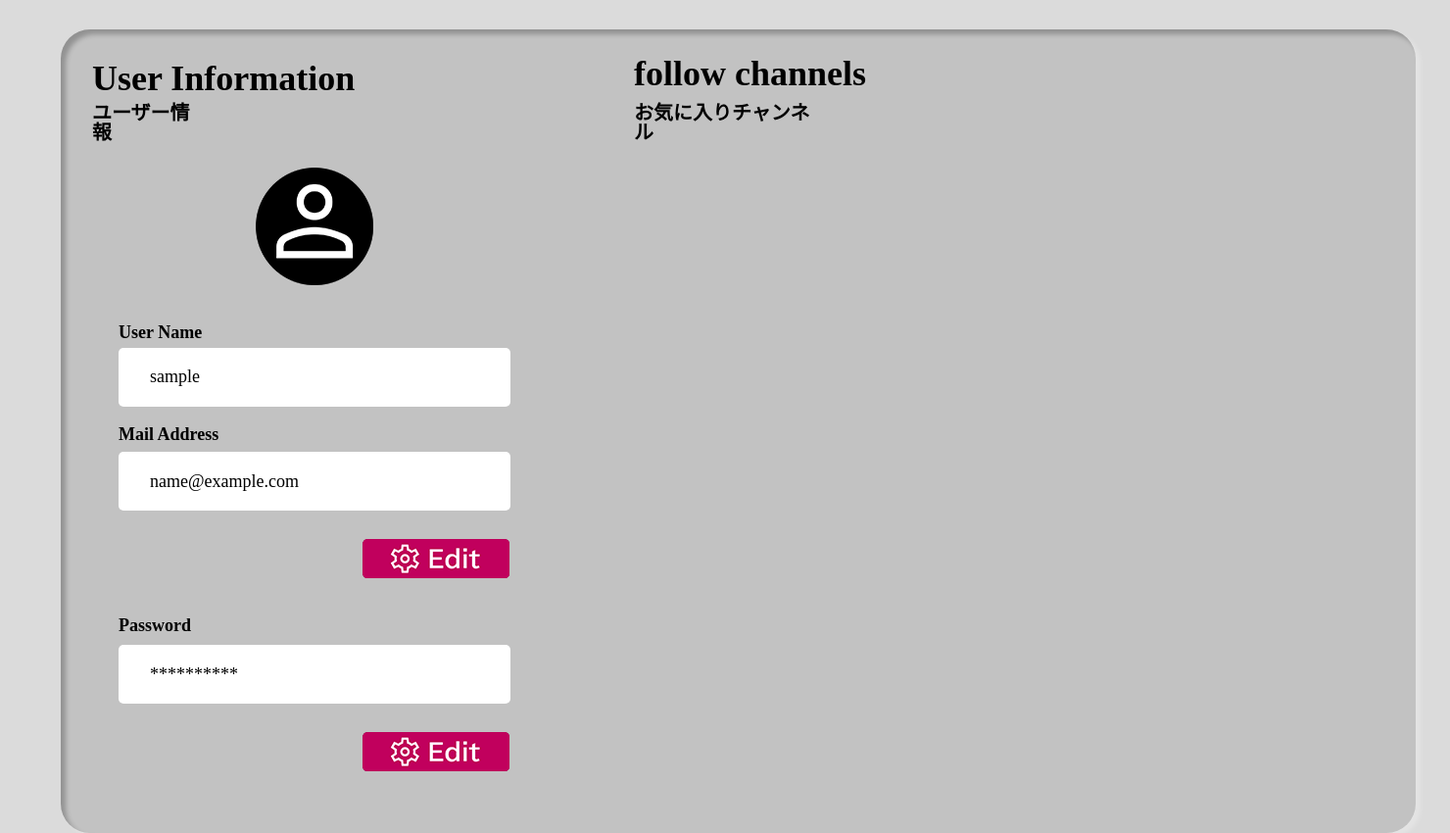
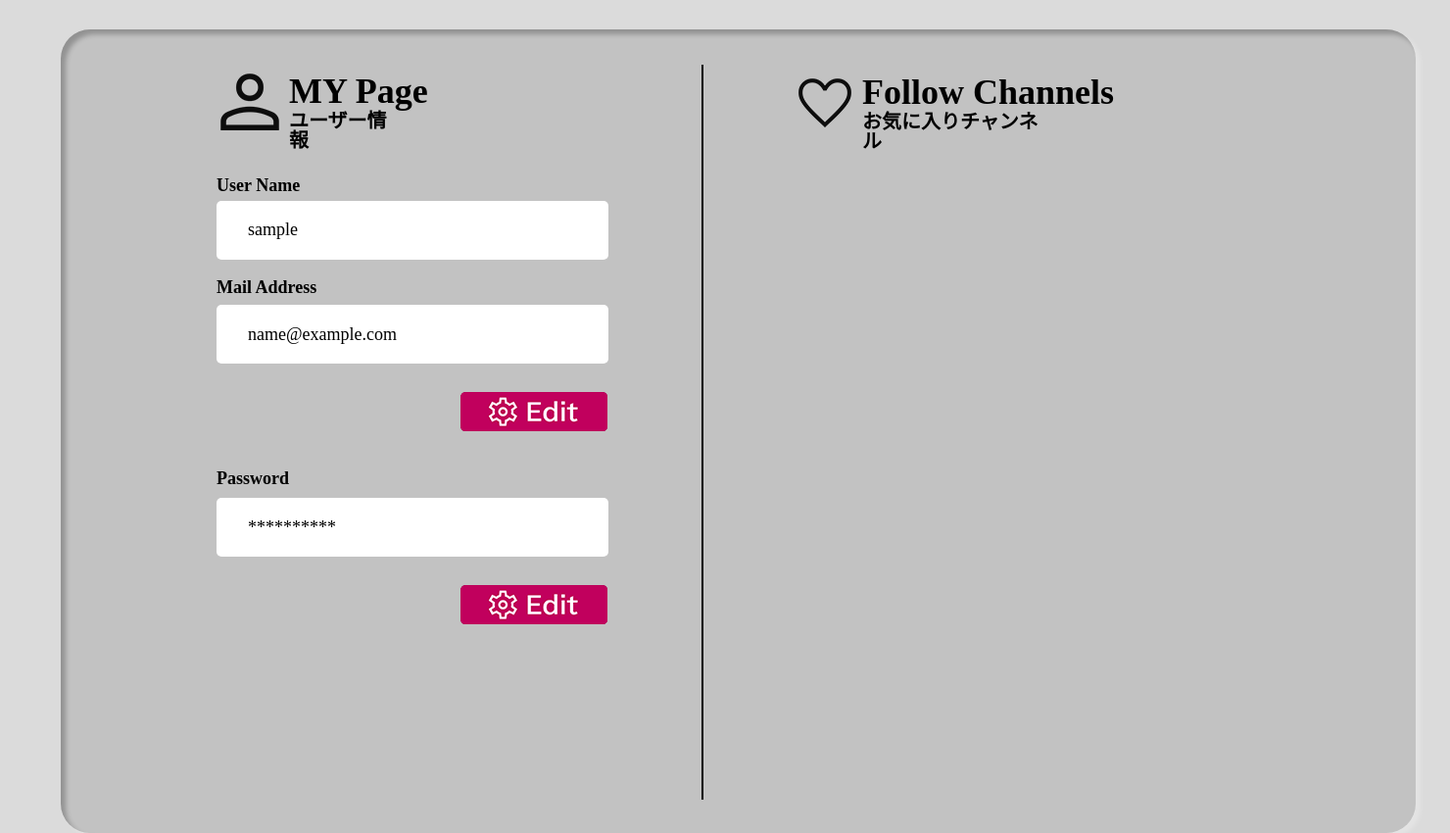
Before and after one commit to HuckathonteamD/chat-app, a Flask app: page /my_page in a window 1480 px wide. Shown: the part 100-950 px from the top of the page at 98% size. Run offline with Flask 2, Linux system fonts and the light colour scheme; the visitor is signed in with stand-in values (Sample User, id 1); data that the repository does not hold is empty.

Commit message:
mypageの修正、各所のカーソル変更

```diff
--- a/static/css/modal.css
+++ b/static/css/modal.css
@@ -183,6 +183,7 @@
   letter-spacing: -0.02em;
   color: #000000;
   overflow: auto;
+  cursor: default;
 }
 
 .reaction-all {
@@ -247,6 +248,7 @@
   line-height: 24px;
   letter-spacing: -0.02em;
   color: #000000;
+  cursor: default;
 }
 
 /* キャンセルボタン */
@@ -330,6 +332,7 @@
   line-height: 24px;
   letter-spacing: -0.02em;
   color: #000000;
+  cursor: default;
 }
 
 /* キャンセルボタン */
@@ -400,6 +403,7 @@
   /* 文字の間の指定 */
   letter-spacing: -0.02em;
   color: #000000;
+  cursor: default;
 }
 
 /* キャンセルボタン */
@@ -470,6 +474,7 @@
   /* 文字の間の指定 */
   letter-spacing: -0.02em;
   color: #000000;
+  cursor: default;
 }
 
 /* キャンセルボタン */
@@ -552,6 +557,7 @@
   /* 文字の間の指定 */
   letter-spacing: -0.02em;
   color: #000000;
+  cursor: default;
 }
 
 /* キャンセルボタン */
@@ -634,6 +640,7 @@
   /* 文字の間の指定 */
   letter-spacing: -0.02em;
   color: #000000;
+  cursor: default;
 }
 
 .channel-name-input{
@@ -771,6 +778,7 @@
   letter-spacing: -0.02em;
   color: #000000;
   overflow: auto;
+  cursor: default;
 }
 
 .message-form-input{
@@ -884,6 +892,7 @@
   letter-spacing: -0.02em;
   color: #000000;
   overflow: auto;
+  cursor: default;
 }
 
 .user-name-input{
@@ -1040,6 +1049,7 @@
   letter-spacing: -0.02em;
   color: #000000;
   overflow: auto;
+  cursor: default;
 }
 
 .old-password{
--- a/static/css/my_page.css
+++ b/static/css/my_page.css
@@ -86,12 +86,13 @@ nav ul li {
     border-radius: 30px;
 }
 
+/* ユーザー情報 */
 .user-info{
     position: absolute;
-    width: 351px;
+    width: 247px;
     height: 37px;
-    left: 94px;
-    top: 162px;
+    left: 295px;
+    top: 175px;
 
     font-family: 'BIZ UDPGothic';
     font-style: normal;
@@ -99,13 +100,14 @@ nav ul li {
     font-size: 36px;
     line-height: 36px;
     color: #000000;
+    cursor: default;
 }
 .user-info-japanese{
     position: absolute;
     width: 119px;
     height: 20px;
-    left: 94px;
-    top: 205px;
+    left: 295px;
+    top: 213px;
 
     font-family: 'BIZ UDPGothic';
     font-style: normal;
@@ -114,96 +116,23 @@ nav ul li {
     line-height: 20px;
     /* ボックスの高さと同一 */
     color: #000000;
-}
-.follow-channels{
-    position: absolute;
-    width: 337px;
-    height: 37px;
-    left: 647px;
-    top: 157px;
-
-    font-family: 'BIZ UDPGothic';
-    font-style: normal;
-    font-weight: 700;
-    font-size: 36px;
-    line-height: 36px;
-
-    color: #000000;
-}
-.follow-channels-japanese{
-    position: absolute;
-    width: 192px;
-    height: 20px;
-    left: 647px;
-    top: 205px;
-
-    font-family: 'BIZ UDPGothic';
-    font-style: normal;
-    font-weight: 700;
-    font-size: 20px;
-    line-height: 20px;
-    /* ボックスの高さと同一 */
-    color: #000000;
+    cursor: default;
 }
 
-.user-icon{
+.mypage-icon {
     position: absolute;
-    width: 120px;
-    height: 120px;
-    left: 261px;
-    top: 271px;
+    width: 90px;
+    height: 90px;
+    left: 225px;
+    top: 175px;
 }
 
 .user-name{
     position: absolute;
     width: 111px;
     height: 18px;
-    left: 121px;
-    top: 420px;
-
-    font-family: 'BIZ UDPGothic';
-    font-style: normal;
-    font-weight: 700;
-    font-size: 18px;
-    line-height: 18px;
-    /* ボックスの高さと同一 */
-
-    color: #000000;
-
-}
-.user-name-box{
-    position: absolute;
-    width: 400px;
-    height: 60px;
-    left: 121px;
-    top: 455px;
-
-    background: #FFFFFF;
-    border-radius: 5px;
-}
-#db-user-name{
-    position: absolute;
-    width: 119px;
-    height: 18px;
-    left: 153px;
-    top: 475px;
-
-    font-family: 'BIZ UDPGothic';
-    font-style: normal;
-    font-weight: 400;
-    font-size: 18px;
-    line-height: 18px;
-    /* ボックスの高さと同一 */
-
-    color: #000000;
-}
-
-.mail-address{
-    position: absolute;
-    width: 131px;
-    height: 18px;
-    left: 121px;
-    top: 534px;
+    left: 221px;
+    top: 270px;
 
     font-family: 'BIZ UDPGothic';
     font-style: normal;
@@ -212,25 +141,27 @@ nav ul li {
     line-height: 18px;
     /* ボックスの高さと同一 */
     color: #000000;
+    cursor: default;
 }
 
-.mail-address-box{
+.user-name-box{
     position: absolute;
     width: 400px;
     height: 60px;
-    left: 121px;
-    top: 561px;
+    left: 221px;
+    top: 305px;
 
     background: #FFFFFF;
     border-radius: 5px;
+    cursor: default;
 }
 
-#db-email{
+#db-user-name{
     position: absolute;
-    width: 160px;
+    width: 119px;
     height: 18px;
-    left: 153px;
-    top: 582px;
+    left: 253px;
+    top: 325px;
 
     font-family: 'BIZ UDPGothic';
     font-style: normal;
@@ -239,7 +170,55 @@ nav ul li {
     line-height: 18px;
     /* ボックスの高さと同一 */
     color: #000000;
+    cursor: default;
 }
+
+.mail-address{
+    position: absolute;
+    width: 131px;
+    height: 18px;
+    left: 221px;
+    top: 384px;
+
+    font-family: 'BIZ UDPGothic';
+    font-style: normal;
+    font-weight: 700;
+    font-size: 18px;
+    line-height: 18px;
+    /* ボックスの高さと同一 */
+    color: #000000;
+    cursor: default;
+}
+
+.mail-address-box{
+    position: absolute;
+    width: 400px;
+    height: 60px;
+    left: 221px;
+    top: 411px;
+
+    background: #FFFFFF;
+    border-radius: 5px;
+    cursor: default;
+}
+
+#db-email{
+    position: absolute;
+    width: 160px;
+    height: 18px;
+    left: 253px;
+    top: 432px;
+
+    font-family: 'BIZ UDPGothic';
+    font-style: normal;
+    font-weight: 400;
+    font-size: 18px;
+    line-height: 18px;
+    /* ボックスの高さと同一 */
+    color: #000000;
+    cursor: default;
+}
+
 #update-name-email-btn{
     margin: 0 auto;
     display: block;
@@ -250,9 +229,10 @@ nav ul li {
     position: absolute;
         /* width: 180px;
         height: 40px; */
-    left: 370px;
-    top: 650px;
+    left: 470px;
+    top: 500px;
     display: block;
+    transition: all 0.25s;
 }
 #update-name-email-btn:hover img:nth-of-type(2){
     opacity: 0;
@@ -262,8 +242,8 @@ nav ul li {
     position: absolute;
     width: 98px;
     height: 18px;
-    left: 121px;
-    top: 729px;
+    left: 221px;
+    top: 579px;
 
     font-family: 'BIZ UDPGothic';
     font-style: normal;
@@ -272,23 +252,25 @@ nav ul li {
     line-height: 18px;
     /* ボックスの高さと同一 */
     color: #000000;
+    cursor: default;
 }
 .password-box{
     position: absolute;
     width: 400px;
     height: 60px;
-    left: 121px;
-    top: 758px;
+    left: 221px;
+    top: 608px;
 
     background: #FFFFFF;
     border-radius: 5px;
+    cursor: default;
 }
 .password-txt{
     position: absolute;
     width: 153px;
     height: 18px;
-    left: 153px;
-    top: 779px;
+    left: 253px;
+    top: 629px;
 
     font-family: 'BIZ UDPGothic';
     font-style: normal;
@@ -297,6 +279,7 @@ nav ul li {
     line-height: 18px;
     /* ボックスの高さと同一 */
     color: #000000;
+    cursor: default;
 }
 #update-password-btn{
     margin: 0 auto;
@@ -308,19 +291,73 @@ nav ul li {
     position: absolute;
     /* width: 180px;
     height: 40px; */
-    left: 370px;
-    top: 847px;
+    left: 470px;
+    top: 697px;
     display: block;
+    transition: all 0.25s;
 }
 #update-password-btn:hover img:nth-of-type(2){
     opacity: 0;
 }
 
+/* mypageとフォローチャンネルの区切り */
+.centerLine {
+    position: absolute;
+    width: 750px;
+    height: 0px;
+    left: 280px;
+    top: 410px;
+    border: 1px solid #000000;
+    transform: rotate(90deg);
+    background-color: #000000;
+  }
+
+  /* フォローチャンネル */
+.follow-channels{
+    position: absolute;
+    width: 337px;
+    height: 37px;
+    left: 880px;
+    top: 176px;
+
+    font-family: 'BIZ UDPGothic';
+    font-style: normal;
+    font-weight: 700;
+    font-size: 36px;
+    line-height: 36px;
+    color: #000000;
+    cursor: default;
+}
+.follow-channels-japanese{
+    position: absolute;
+    width: 192px;
+    height: 20px;
+    left: 880px;
+    top: 214px;
+
+    font-family: 'BIZ UDPGothic';
+    font-style: normal;
+    font-weight: 700;
+    font-size: 20px;
+    line-height: 20px;
+    /* ボックスの高さと同一 */
+    color: #000000;
+    cursor: default;
+}
+
+.follow-channels-icon {
+    position: absolute;
+    width: 90px;
+    height: 90px;
+    left: 815px;
+    top: 180px;
+}
+
 .channel-scroll{
     position: absolute;
-    width: 735px;
+    width: 685px;
     height: 630px;
-    left: 665px;
+    left: 725px;
     top: 270px;
     border: none;
     overflow-y: scroll;
@@ -347,6 +384,7 @@ nav ul li {
 
     border: none;
     background: transparent;
+    cursor: pointer;
 }
 .follow-channel-name{
     position: absolute;
@@ -360,9 +398,14 @@ nav ul li {
     line-height: 24px;
 
     color: #000000;
-    text-decoration: none
+    text-decoration: none;
+    transition: all 0.25s;
+}
 
+.follow-channel-name:hover {
+    color:#870041;
 }
+
 .follow-channel-abstract{
     position: absolute;
     left: 135px;
@@ -373,6 +416,6 @@ nav ul li {
     font-weight: 400;
     font-size: 16px;
     line-height: 16px;
-
     color: #757575;
+    cursor: default;
 }
--- a/templates/my_page.html
+++ b/templates/my_page.html
@@ -23,7 +23,9 @@
 <!-- </body> -->
 
 <!-- <body bgcolor="#DBDBDB"> -->
-  <div class="user-info-sikaku"></div>
+  <div class="user-info-sikaku">
+    <div class="centerLine"></div>
+  </div>
   <div class="follow-channel-sikaku"></div>
 
     <div id="update-name-email-btn">
@@ -47,11 +49,10 @@
     {% endwith %}
 
   <div>
-    <h1 class="user-info">User Information</h1>
+    <h1 class="user-info">MY Page</h1>
     <h3 class="user-info-japanese">ユーザー情報</h3>
-    <div class="user-icon">
-      <img src="{{url_for('static', filename='img/userIcon.png')}}">
-    </div>
+    <div class="mypage-icon"><img src="../static/img/myPage-icon.png"></div>
+    <!-- <div class="user-icon"><img src="{{url_for('static', filename='img/userIcon.png')}}"></div> -->
     <!-- ユーザー情報 -->
     <p class="user-img"></p>
         <P class="user-name">User Name</P>
@@ -67,8 +68,9 @@
         <p class="password-txt">**********</p>
 
     <!-- フォローチャンネル -->
-      <h1 class="follow-channels">follow channels</h1>
+      <h1 class="follow-channels">Follow Channels</h1>
       <h3 class="follow-channels-japanese">お気に入りチャンネル</h3>
+      <div class="follow-channels-icon"><img src="../static/img/myPage-heart.png"></div>
       <ul class="channel-scroll">
           {% for follow_channel in follow_channels %}
           <div>
```
Also changed, not shown: static/css/home.css (+6 -1 lines), static/img/myPage-heart.png (added), static/img/myPage-icon.png (added).
